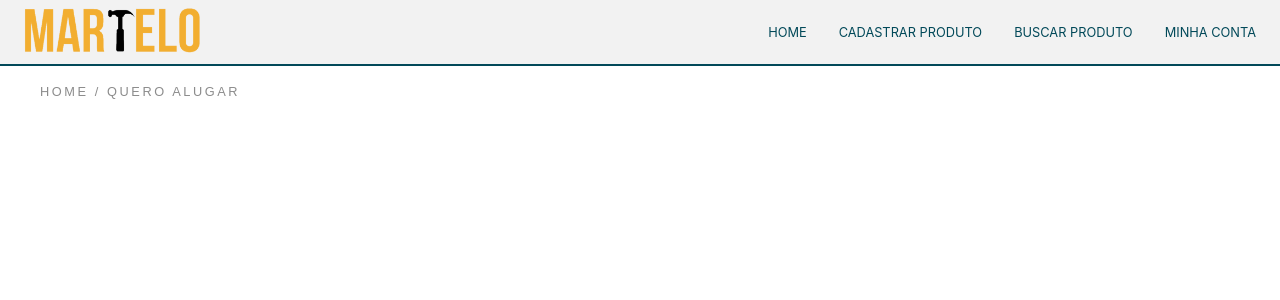
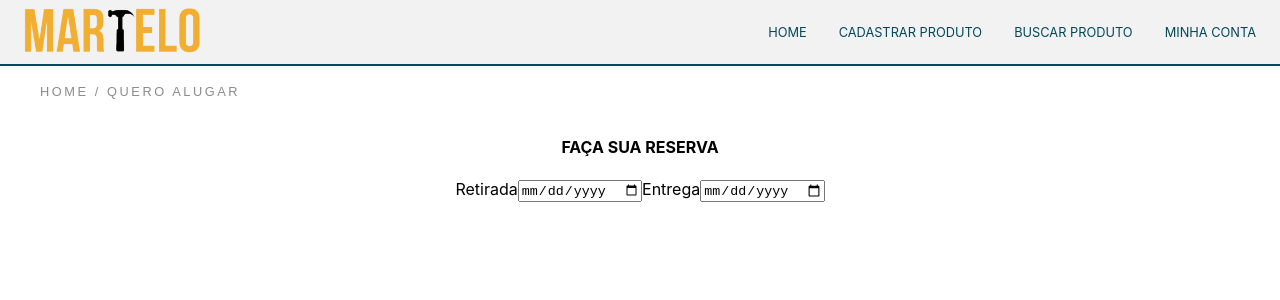
Before and after one commit to RoxanieFernandes/martelo-client, a React (Create React App) app in the folder martelo-client/: page /reservar in a window 1280 px wide. Shown: the top 300 px of the page. Built offline with nearby package versions, Linux system fonts and the light colour scheme; a web font is replaced by a local one.

Commit message:
fix:change object image on product card

```diff
--- a/martelo-client/src/components/Calendar/Calendar.js
+++ b/martelo-client/src/components/Calendar/Calendar.js
@@ -1,9 +1,74 @@
-import React from 'react'
+import React, { useState } from "react";
+import "../Calendar/Calendar.css";
+import { useNavigate } from "react-router-dom";
+import api from "../../service/api.service.js";
 
-const Calendar = () => {
+const Calendar = (props) => {
+  const [owner, setOwner] = useState("");
+  const [renter, setRenter] = useState("");
+  const [product, setProduct] = useState("");
+  const [inicialDate, setInicialDate] = useState("");
+  const [deliveryDate, setDeliveryDate] = useState("");
+  const [price, setPrice] = useState("");
+  const [error, setError] = useState("");
+
+  const handleSubmit = async (e) => {
+    e.preventDefault();
+
+    const newRent = {
+      owner,
+      renter,
+      product,
+      inicialDate,
+      deliveryDate,
+      price,
+    };
+
+    const daysOfRent = deliveryDate.length - inicialDate.length;
+
+    // const totalPrice =
+
+    try {
+      console.log(newRent);
+      await api.rent(newRent);
+    } catch (error) {
+      setError(error);
+      console.log(error);
+    }
+  };
+
   return (
-    <div>Calendar</div>
-  )
-}
+    <div>
+      <div className="calendar">
+        <h4>FAÇA SUA RESERVA</h4>
+        <form
+          onSubmit={(e) => {
+            handleSubmit(e);
+          }}
+        >
+          <label>Retirada</label>
+          <input
+            type="date"
+            required
+            value={inicialDate}
+            onChange={(e) => {
+              setInicialDate(e.target.value);
+            }}
+          />
 
-export default Calendar
+          <label>Entrega</label>
+          <input
+            type="date"
+            required
+            value={deliveryDate}
+            onChange={(e) => {
+              setDeliveryDate(e.target.value);
+            }}
+          />
+        </form>
+      </div>
+    </div>
+  );
+};
+
+export default Calendar;
--- a/martelo-client/src/components/CreateProductForm/CreateProductForm.js
+++ b/martelo-client/src/components/CreateProductForm/CreateProductForm.js
@@ -1,7 +1,5 @@
 import React from "react";
 import "../CreateProductForm/CreateProductForm.css";
-// import CurrencyInput from "react-currency-input-field";
-
 import { useState } from "react";
 import { useNavigate } from "react-router-dom";
 import api from "../../service/api.service.js";
--- a/martelo-client/src/components/ProductCard/ProductCard.js
+++ b/martelo-client/src/components/ProductCard/ProductCard.js
@@ -1,12 +1,10 @@
 import React from "react";
 import "../ProductCard/ProductCard.css";
-import image from "../../img/image.jpeg";
-// apagar image do import
 import { Link } from "react-router-dom";
 
 
 // adicionar image nas props
-const ProductCard = ({ productName, price, description }) => {
+const ProductCard = ({ productName, image, price, description }) => {
   console.log("sou o card",productName);
     return (
     <div className="productCard">
--- a/martelo-client/src/pages/Reserve/Reserve.js
+++ b/martelo-client/src/pages/Reserve/Reserve.js
@@ -2,6 +2,7 @@ import React from 'react'
 import "../Reserve/Reserve.css"
 import NavbarPrivate from '../../components/Navbar/NavbarPrivate.js'
 import { Link } from 'react-router-dom'
+import Calendar from '../../components/Calendar/Calendar'
 
 const Reserve = () => {
   return (
@@ -19,6 +20,10 @@ const Reserve = () => {
           </Link>
         </ul>
       </div>
+<div>
+  <Calendar/>
+</div>
+
     </div>
   )
 }
--- a/martelo-client/src/service/api.service.js
+++ b/martelo-client/src/service/api.service.js
@@ -84,6 +84,14 @@ class Api {
   //         throw error.response.data.message
   //       }
   //   }
+
+  rent = async (rentInfo) => {
+    try {
+      await this.api.post("/rent/:id", rentInfo);
+    } catch (error) {
+      throw error.response.data.message;
+    }
+  };
 }
 
 export default new Api();
```
